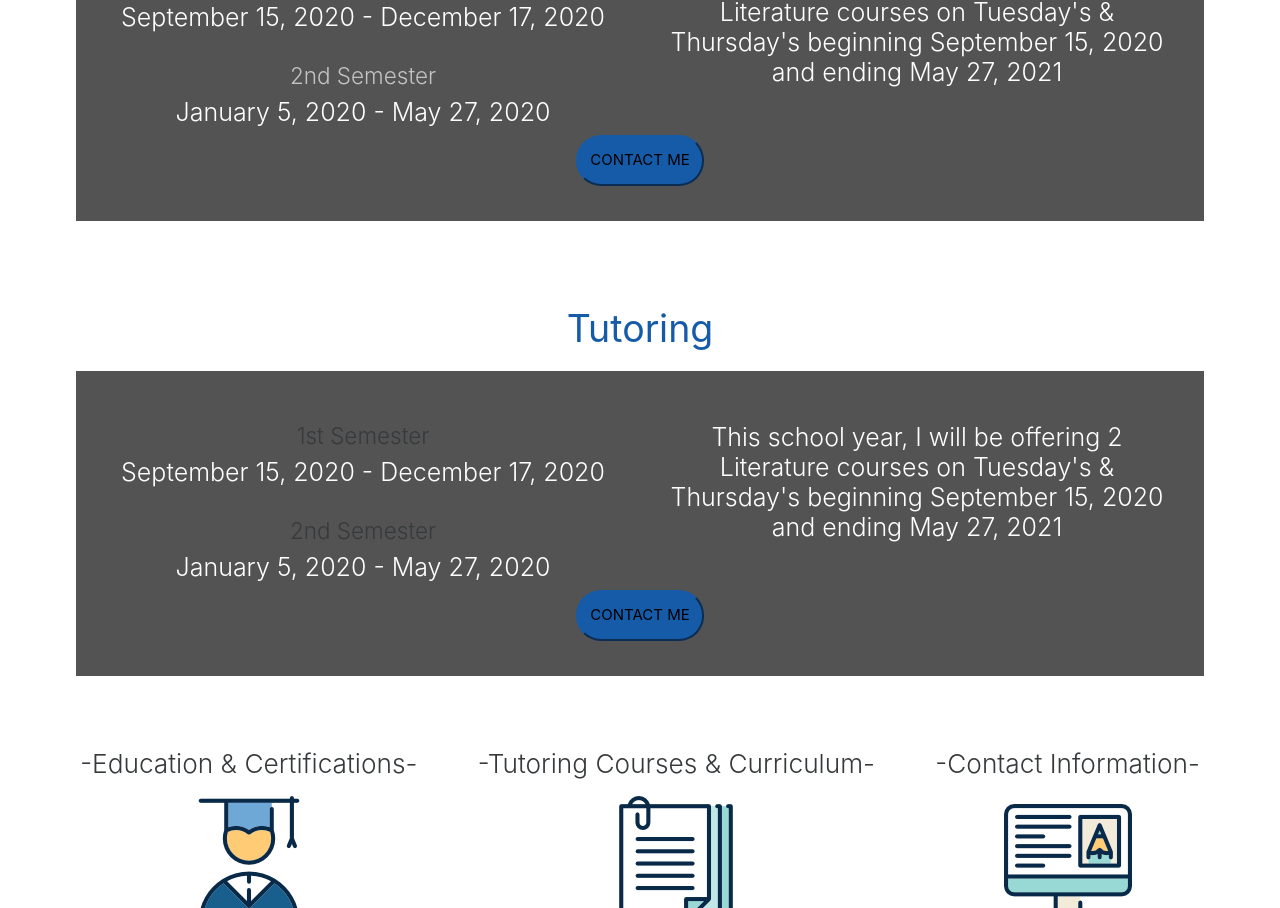
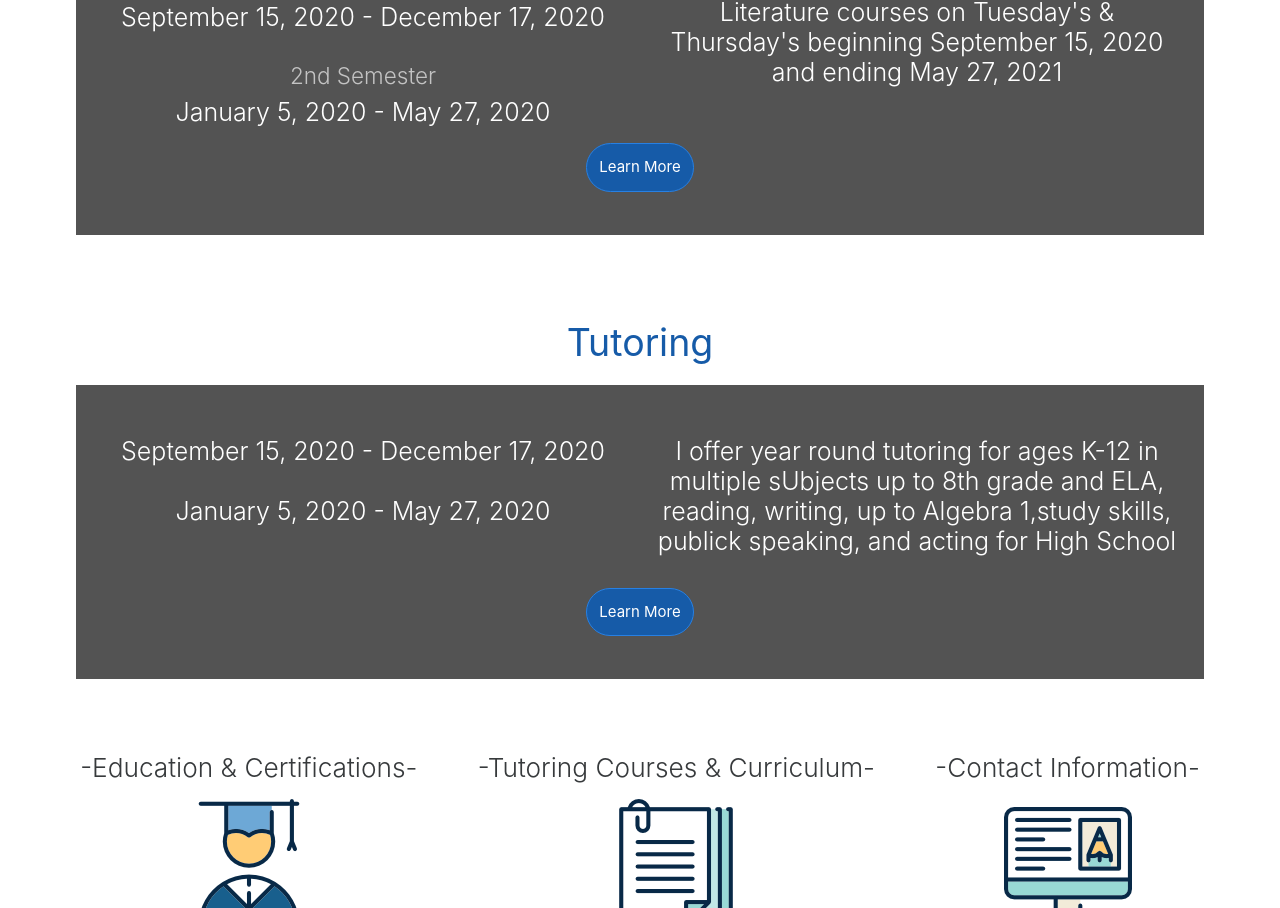
Before and after one commit to maryredlinger/joe-b-site, a React (Create React App) app: page / in a window 1280 px wide. Shown: the part 1160-2068 px from the top of the page. Built offline with nearby package versions, Linux system fonts and the light colour scheme.

Commit message:
more home stuff

```diff
--- a/src/App.css
+++ b/src/App.css
@@ -234,7 +234,6 @@ div.transbox {
 .classesButton{
   background-color: rgb(22, 91, 168);
   border-radius: 25px;
-  border-color:  rgb(22, 91, 168);
   padding-top: 12px;
   padding-bottom: 12px;
   padding-right: 12px;
--- a/src/App.js
+++ b/src/App.js
@@ -12,6 +12,7 @@ import Math from './pages/Math.js'
 import Drama from './pages/Drama.js'
 import StudySkills from './pages/StudySkills.js'
 import Courses from './pages/Courses.js'
+import Tutoring from './pages/Tutoring.js'
 
 
 
@@ -37,6 +38,7 @@ function App() {
             <Route path="/theatre_drama" exact component={Drama} />
             <Route path="/study_skills" exact component={StudySkills} />
             <Route path="/courses" exact component={Courses} />
+            <Route path="/tutoring" exact component={Tutoring} />
           </Switch>
         </Router>
         <br></br>
--- a/src/pages/Home.js
+++ b/src/pages/Home.js
@@ -26,25 +26,23 @@ const Home = () => {
                 <h3 className="classesText">This school year, I will be offering 2 Literature courses on Tuesday's & Thursday's beginning September 15, 2020 and ending May 27, 2021</h3>
                 </div>
                 </div>
-                <button className="classesButton">CONTACT ME</button>
+                <Link href="/courses"><button href="/courses" className="btn btn-primary classesButton">Learn More</button></Link>
             </div>
 
             <h1 className="topText"><b>Tutoring</b></h1>
             <div className="classesBox">
                 <div className="row">
                 <div className="col-md-6 col-sm-12 mt-3">
-                    <h4>1st Semester</h4>
                     <h2 className="classesText">September 15, 2020 - December 17, 2020</h2>
                     <br></br>
-                    <h4>2nd Semester</h4>
 
                     <h2 className="classesText">January 5, 2020 - May 27, 2020</h2>
                 </div>
                 <div className="col-md-6 col-sm-12 mt-3 mb-3">
-                <h3 className="classesText">This school year, I will be offering 2 Literature courses on Tuesday's & Thursday's beginning September 15, 2020 and ending May 27, 2021</h3>
+                <h3 className="classesText">I offer year round tutoring for ages K-12 in multiple sUbjects up to 8th grade and ELA, reading, writing, up to Algebra 1,study skills, publick speaking, and acting for High School  </h3>
                 </div>
                 </div>
-                <button className="classesButton">CONTACT ME</button>
+                <Link href="/tutoring"><button className="btn btn-primary classesButton">Learn More</button></Link>
             </div>
 
             <br></br>
--- a/src/pages/NavBar.js
+++ b/src/pages/NavBar.js
@@ -16,11 +16,17 @@ const NavBar = () => {
                     <NavItem className="">
                         <Link href="/about" className="colorWhite">About</Link>
                     </NavItem>
+                    {/*
                     <NavDropdown className="colorWhite" title="Courses">
                         <NavDropdown.Item href="/english_language_arts">English / Language Arts</NavDropdown.Item>
                         <NavDropdown.Item href="math_social_studies">Math / Social Studies</NavDropdown.Item>
                         <NavDropdown.Item href="theatre_drama">Theatre / Drama</NavDropdown.Item>
                         <NavDropdown.Item href="study_skills">Study Skills</NavDropdown.Item>
+                    </NavDropdown>
+                    */}
+                    <NavDropdown className="colorWhite" title="2020-2021">
+                        <NavDropdown.Item href="/courses">Courses</NavDropdown.Item>
+                        <NavDropdown.Item href="/tutoring">Tutoring</NavDropdown.Item>
                     </NavDropdown>
                     <NavItem className="">
                         <Link href="/contact" className="colorWhite">Contact</Link>
--- /dev/null
+++ b/src/pages/Tutoring.js
@@ -0,0 +1,11 @@
+import React from 'react'
+
+const Tutoring = () => {
+    return(
+        <div>
+            tutoring
+        </div>
+    )
+}
+
+export default Tutoring
```
